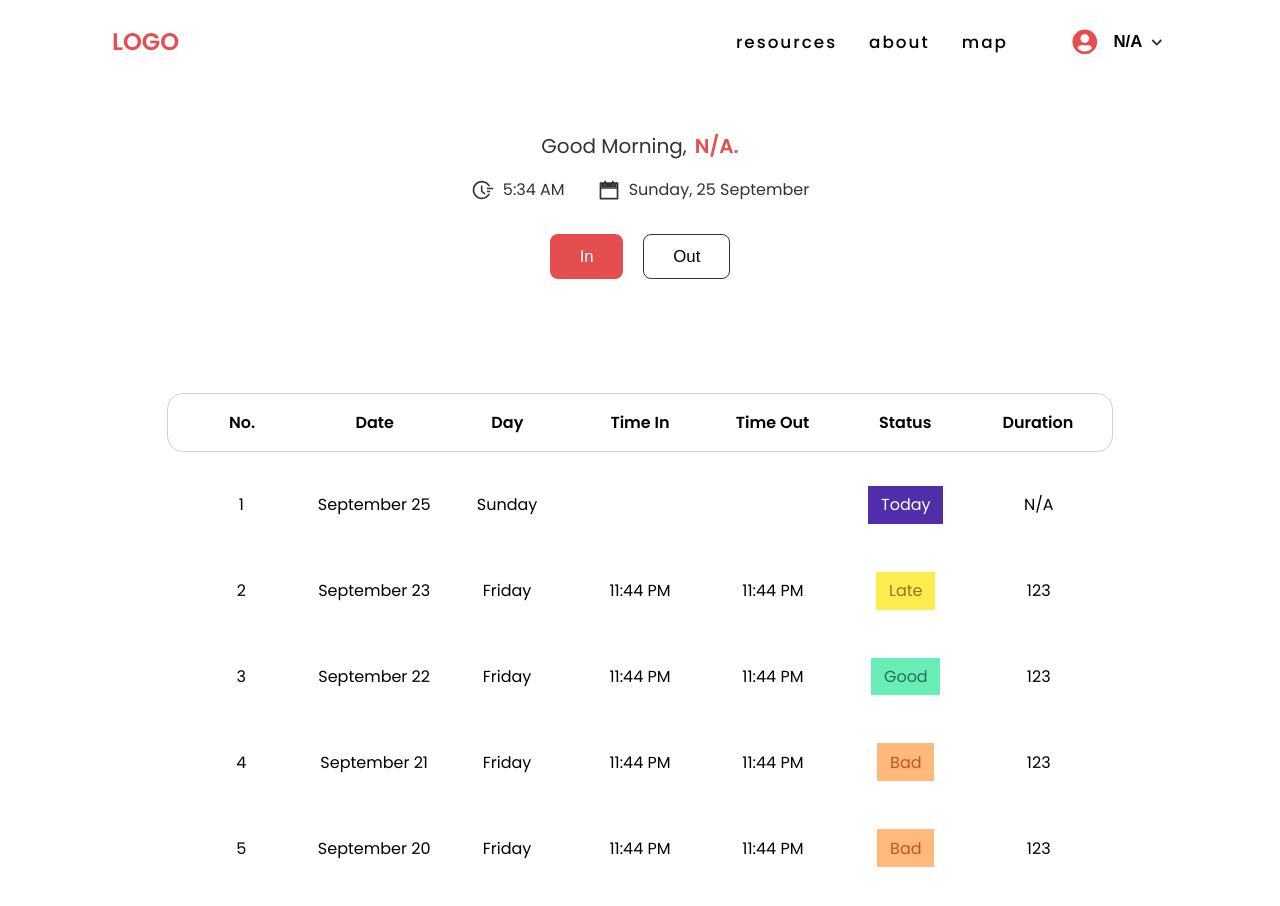
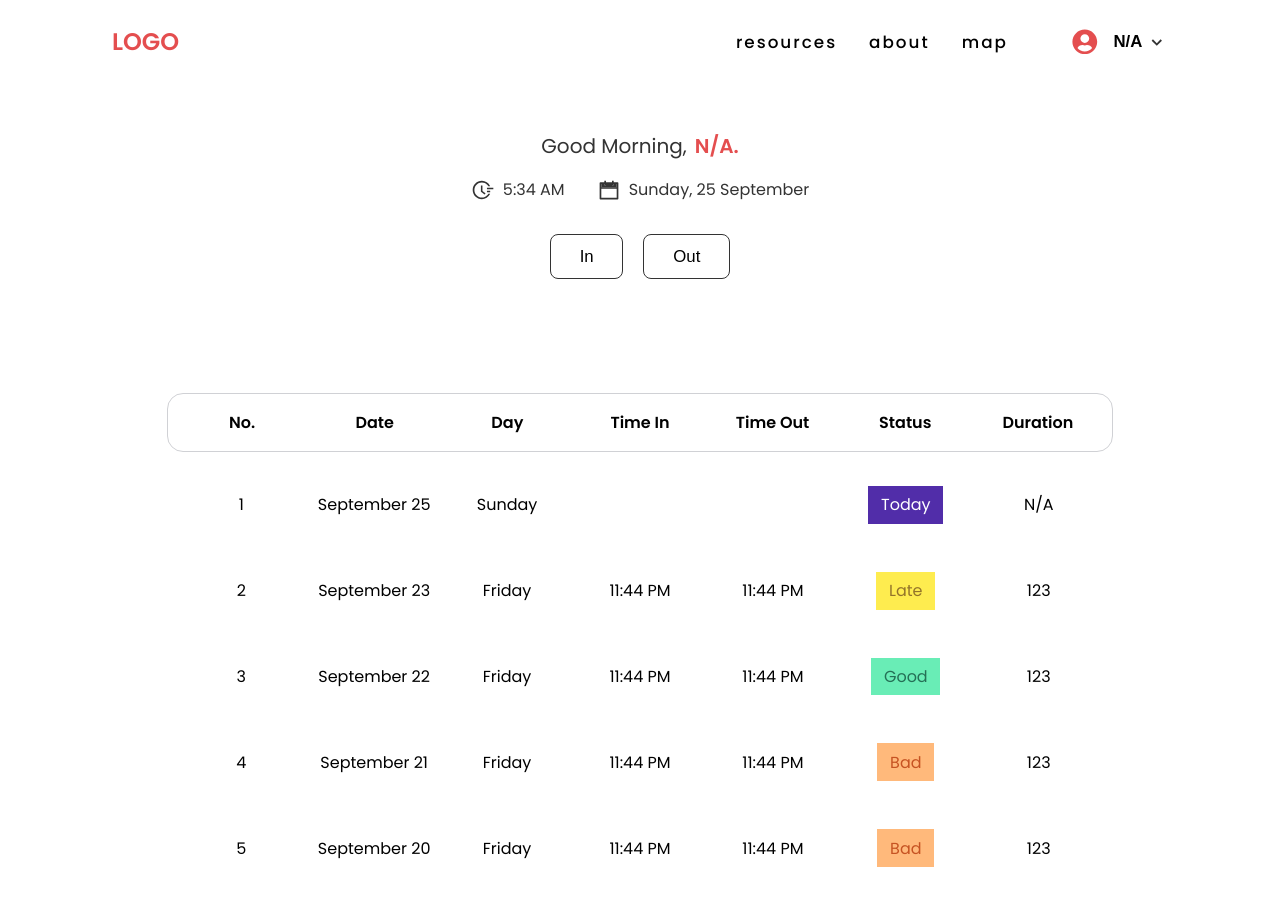
Before and after one commit to sinsimi12/teachers-hack, a React (Create React App) app: page / in a window 1280 px wide. Both pictures are taken after typing "name@example.com", "Sample123" into the empty fields and a click on the button "Log In". Shown: the top 906 px of the page. Built offline with nearby package versions, Linux system fonts and the light colour scheme.

Commit message:
Store the current day's log details to preserve the state when the user leaves the resources page

```diff
--- a/src/routes/Resources/Resources.route.jsx
+++ b/src/routes/Resources/Resources.route.jsx
@@ -63,8 +63,10 @@ const DUMMY_LOGS = [
 ];
 
 const Resources = () => {
-    const { user } = useAuthContext();
+    const { user, todaysLog, setTodaysLog } = useAuthContext();
     const { date, time: displayTime, wish } = useDate();
+
+    console.log(todaysLog);
 
     const [logs, setLogs] = useState(DUMMY_LOGS);
 
@@ -74,8 +76,10 @@ const Resources = () => {
     const [timeIn, setTimeIn] = useState({});
     const [timeOut, setTimeOut] = useState({});
 
-    const hasTimeIn = Object.keys(timeIn).length > 0;
-    const hasTimeOut = Object.keys(timeOut).length > 0;
+    const hasTimeIn = Object.keys(timeIn).length > 0 || todaysLog.timeIn;
+    const hasTimeOut = Object.keys(timeOut).length > 0 || todaysLog.timeOut;
+
+    console.log(hasTimeIn, hasTimeOut);
 
     let duration = "N/A";
     let logStatus = "today";
@@ -99,6 +103,12 @@ const Resources = () => {
             copy[0].timeIn = { ...timeIn, displayTime };
             return copy;
         });
+
+        const logsCopy = [...logs];
+        logsCopy[0].timeIn = { ...timeIn, displayTime };
+        const currentLog = logsCopy[0];
+
+        setTodaysLog(currentLog);
     };
 
     const timeOutHandler = () => {
@@ -109,7 +119,7 @@ const Resources = () => {
         const timeOut = { hours: currentHour, minutes: currentMinutes };
 
         setTimeOut(timeOut);
-        setMessage({ status: "success", content: "Time out successful." });
+        setMessage({ status: "success", content: "Time out successfully." });
 
         // ! currentMinutes here is also know as outMinutes
 
@@ -138,9 +148,16 @@ const Resources = () => {
             copy[0].duration = duration;
             return copy;
         });
+
+        const logsCopy = [...logs];
+        logsCopy[0].timeIn = { ...timeIn, displayTime };
+        const currentLog = logsCopy[0];
+
+        setTodaysLog(currentLog);
     };
 
     useEffect(() => {
+        if (Object.keys(todaysLog).length === 0) {
             // set today's date basic info for the log
             const today = new Date();
             const dayWeek = today.toLocaleDateString("en", { weekday: "long" });
@@ -149,7 +166,7 @@ const Resources = () => {
                 month: "long",
             });
 
-        const todaysLog = {
+            const currentLog = {
                 date: `${month} ${dateNum}`,
                 day: dayWeek,
                 timeIn: "",
@@ -161,9 +178,19 @@ const Resources = () => {
             // setLogs(prevState => [...prevState, todaysLog]);
             setLogs(prevState => {
                 const copy = [...prevState];
-            copy.unshift(todaysLog);
+                copy.unshift(currentLog);
                 return copy;
             });
+
+            setTodaysLog(currentLog);
+        } else {
+            setLogs(prevState => {
+                const copy = [...prevState];
+                copy.unshift(todaysLog);
+                console.log(copy);
+                return copy;
+            });
+        }
     }, []);
 
     useEffect(() => {
@@ -188,7 +215,7 @@ const Resources = () => {
                     </div>
                 </div>
                 <div className="actions">
-                    <button className="filled" disabled={hasTimeIn} onClick={timeInHandler}>
+                    <button disabled={hasTimeIn} onClick={timeInHandler}>
                         In
                     </button>
 
--- a/src/store/AuthContext.js
+++ b/src/store/AuthContext.js
@@ -4,25 +4,17 @@ import { v4 as uuidv4 } from "uuid";
 
 const AuthContext = createContext({
     user: {},
+    todaysLog: {},
     token: "",
     isLoggedIn: false,
     login: token => {},
     logout: () => {},
 });
 
-// const DUMMY_USERS = [
-//     {
-//         id: uuidv4(),
-//         email: "johndoe@school.edu",
-//         password: "qwerty",
-//         address: "311 Kirkland Ave. Oconomowoc, WI 53066",
-//         phone: "123 456 789",
-//     },
-// ];
-
 export const AuthContextProvider = props => {
     const [user, setUser] = useState({ email: "", password: "", phone: "", address: "" });
     const [isLoggedIn, setIsLoggedIn] = useState(false);
+    const [todaysLog, setTodaysLog] = useState({});
 
     const loginHandler = user => {
         // const { uid, email, password } = user;
@@ -35,12 +27,18 @@ export const AuthContextProvider = props => {
         setIsLoggedIn(false);
     };
 
+    const setTodaysLogHandler = data => {
+        setTodaysLog(data);
+    };
+
     const contextValue = {
         user,
         // token,
         isLoggedIn,
         login: loginHandler,
         logout: logoutHandler,
+        todaysLog,
+        setTodaysLog: setTodaysLogHandler,
     };
 
     return <AuthContext.Provider value={contextValue}>{props.children}</AuthContext.Provider>;
```
Lines whose indentation alone changed are shown as unchanged.
